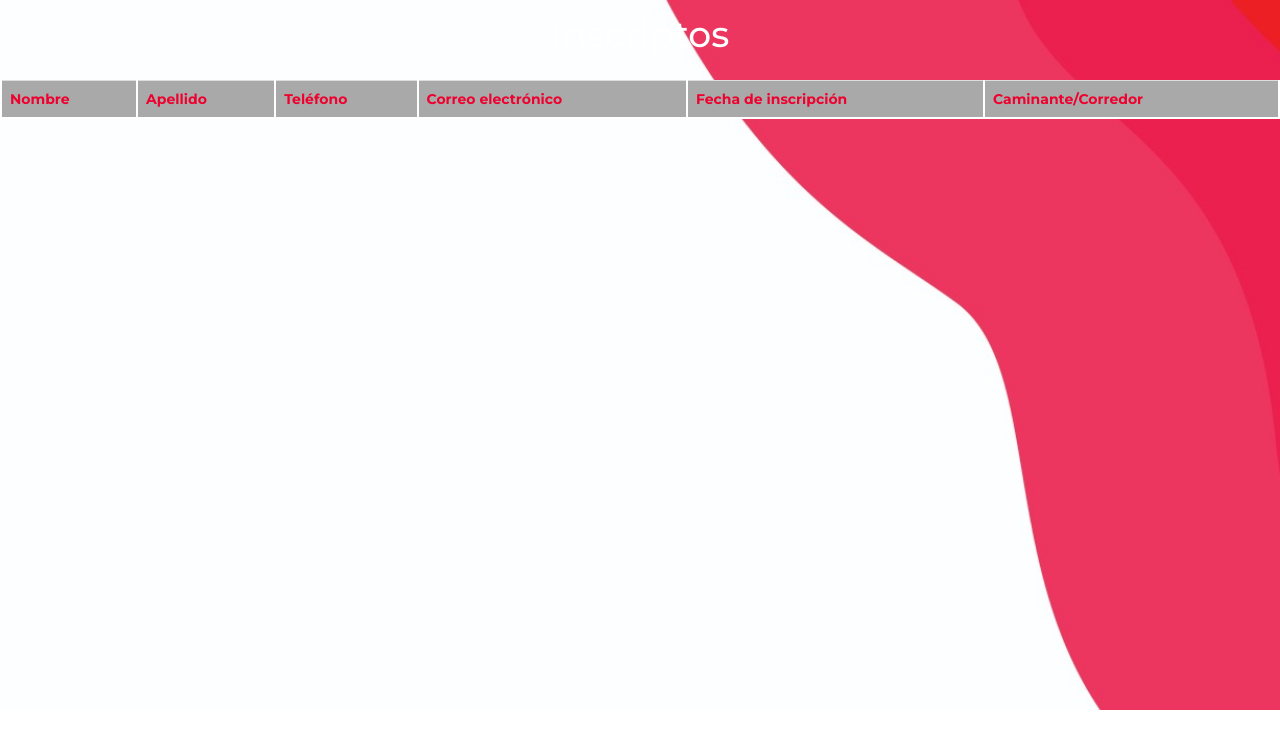
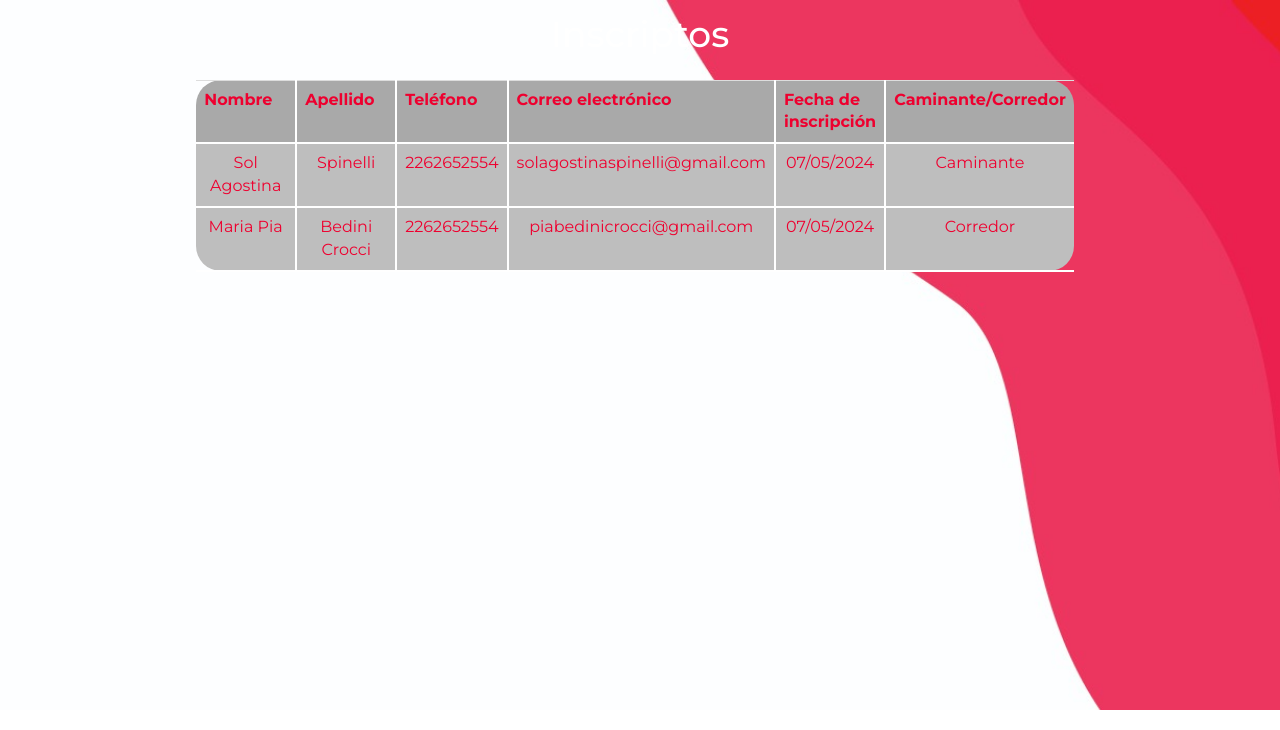
Before and after one commit to LuisinaEcharri/Web_ONG, a PHP site: page /admin/inscriptos.html in a window 1280 px wide. Shown: the part 70-800 px from the top of the page. Run offline with PHP 8.4, Linux system fonts and the light colour scheme; lists and menus that the app fills with data are empty; some libraries are stand-ins or nearby versions.

Commit message:
terminado de la tabla de ver inscriptos

```diff
--- a/admin/inscriptos.html
+++ b/admin/inscriptos.html
@@ -69,6 +69,7 @@
 
     <section class="ver_inscriptos">
         <h1 class="titulo"> Inscriptos </h1>
+        <div class="container_flex">
             <div class="table_container">
                 <table class="table">
                     <tr>
@@ -80,9 +81,25 @@
                         <th class="table_header">Caminante/Corredor</th>
                     </tr>
                     <tr>
+                        <td class="table_content">Sol Agostina</td>
+                        <td class="table_content">Spinelli</td>
+                        <td class="table_content">2262652554</td>
+                        <td class="table_content">solagostinaspinelli@gmail.com</td>
+                        <td class="table_content">07/05/2024</td>
+                        <td class="table_content">Caminante</td>
                     </tr>
                     <tr>
+                        <td class="table_content">Maria Pia</td>
+                        <td class="table_content">Bedini Crocci</td>
+                        <td class="table_content">2262652554</td>
+                        <td class="table_content">piabedinicrocci@gmail.com</td>
+                        <td class="table_content">07/05/2024</td>
+                        <td class="table_content">Corredor</td>
+                    </tr>
+                    <!-- hay que poner la logica para que se generen de acuerdo a las tuplas traidas-->
+
                 </table>
+            </div>
         </div>
     </section>
 
--- a/css/inscriptos.css
+++ b/css/inscriptos.css
@@ -16,18 +16,79 @@
     padding-bottom: 25px;
 }
 
-.table_container {
+.container_flex {
     display: flex;
     justify-content: center;
 }
 
+.table_container {
+    display: inline-block;
+    max-height: calc(100vh - 200px);
+    overflow-y: auto;
+    padding-right: 10px;
+}
+
+.table_container::-webkit-scrollbar {
+    width: 10px; /* Ancho de la barra de desplazamiento */
+}
+.table_container::-webkit-scrollbar-track-piece {
+    background: #ef403d;
+}
+.table_container::-webkit-scrollbar-track {
+    background:  rgb(169, 169, 169); /* Color de fondo de la barra de desplazamiento */
+}
+.table_container::-webkit-scrollbar-thumb {
+    background: #888; /* Color del pulgar de la barra de desplazamiento */
+    border-radius: 5px; /* Borde redondeado del pulgar */
+}
+.table_container::-webkit-scrollbar-thumb:hover {
+    background: #555; /* Cambio de color al pasar el mouse sobre el pulgar */
+}
+
 .table {
     border-spacing: 0;
-}
-.table_header {
-    padding: 3px;
-    background-color: rgb(169, 169, 169);
     color: #EE002F;
     font-family: 'Montserrat', sans-serif;
+    font-size: 16px;
+    text-align: center;
+    word-wrap: break-word;
+}
+
+.table_header {
+    width: 100px;
+    padding: 10px 30px;
+    background-color: rgb(169, 169, 169);
+    border-bottom: 2px solid white;
+    border-left: 2px solid white;
+    border-right: 2px solid white;
+}
+.table_header:last-child {
+    border-right: none;
+    border-top-right-radius: 25px;
+}
+.table_header:first-child {
+    border-left: none;
+    border-top-left-radius: 25px;
+}
+
+.table_content {
+    width: 100px;
+    padding: 10px 30px;
+    background-color: rgb(190, 190, 190);
     border: 2px solid white;
 }
+
+.table_content:last-child {
+    border-right: none;
+}
+.table_content:first-child {
+    border-left: none;
+}
+
+tr:last-child > td:last-child {
+    border-bottom-right-radius: 25px;
+}
+
+tr:last-child > td:first-child {
+    border-bottom-left-radius: 25px;
+}
```
Lines whose indentation alone changed are shown as unchanged.
